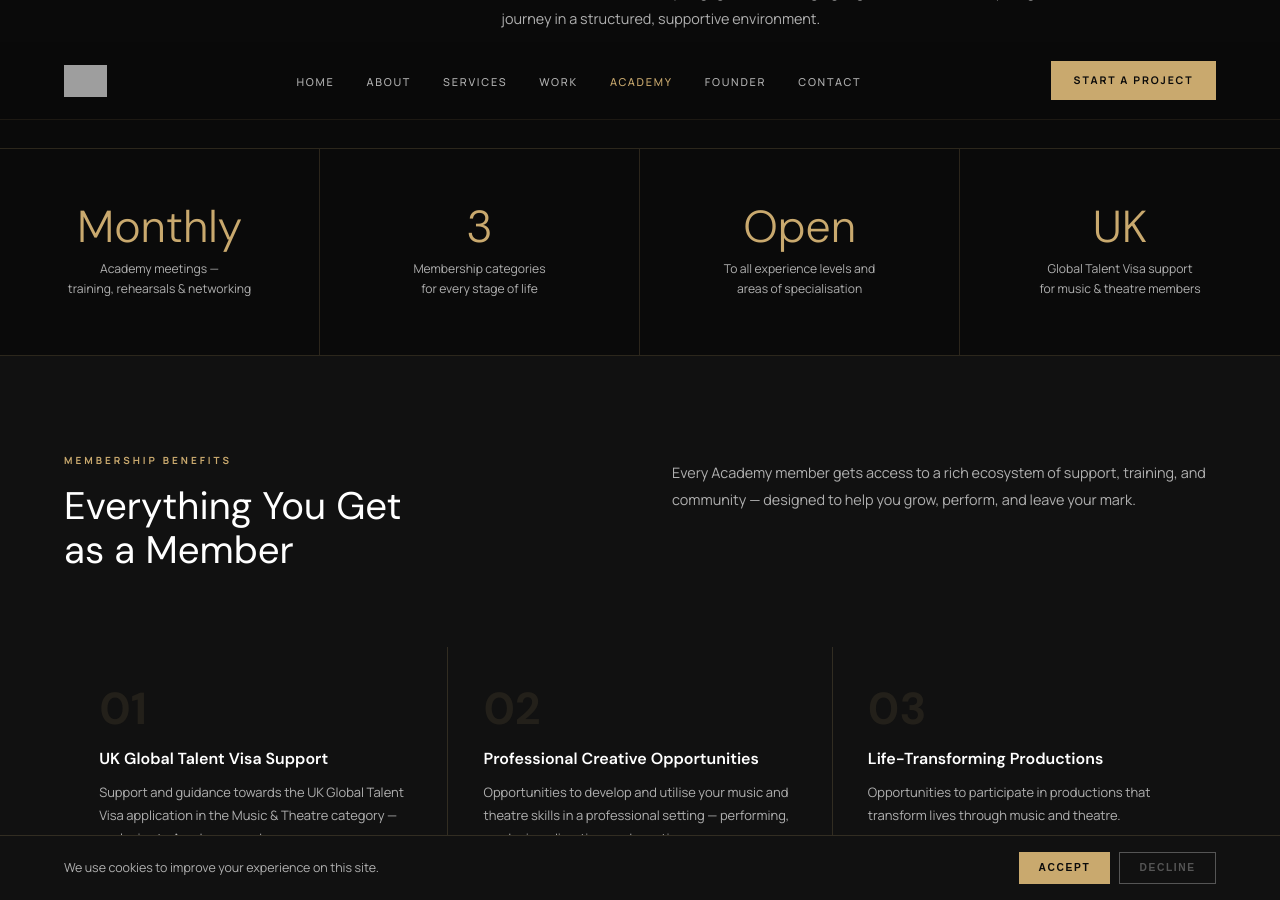
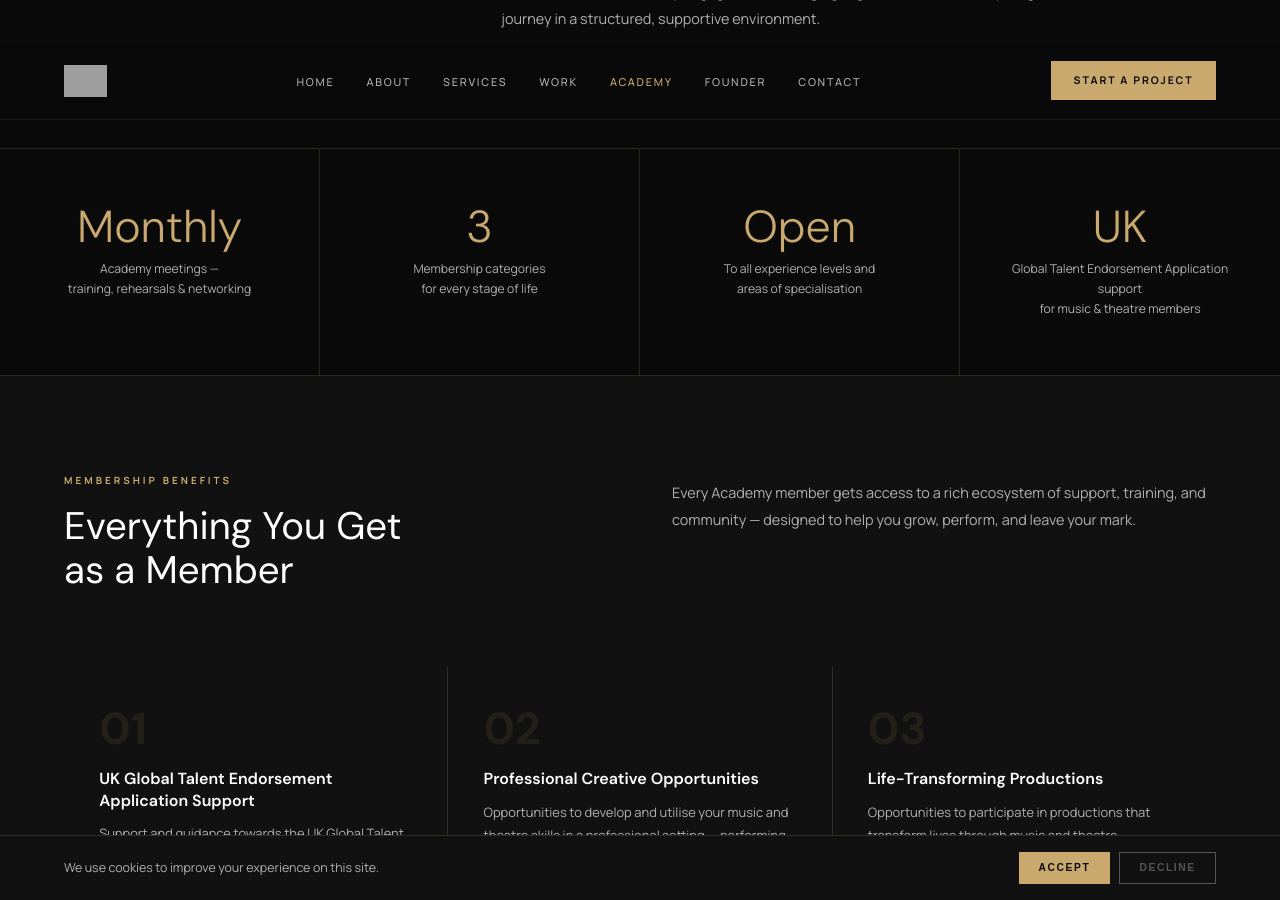
Before and after one commit to RosarioAnthonyWaya/mastercraftv2, a Jekyll site: the page built from academy/index.html, in a window 1280 px wide and 900 px high, scrolled down 1217 px. Built offline with Jekyll 4.4.1, drawn with Linux system fonts in a browser that asks for light colours; grey boxes are pictures that could not be loaded.

Commit message:
Update index.html

```diff
--- a/academy/index.html
+++ b/academy/index.html
@@ -147,7 +147,7 @@ page_css: |
   <div class="ac-stat"><span class="ac-stat-num">Monthly</span><div class="ac-stat-label">Academy meetings —<br>training, rehearsals & networking</div></div>
   <div class="ac-stat"><span class="ac-stat-num">3</span><div class="ac-stat-label">Membership categories<br>for every stage of life</div></div>
   <div class="ac-stat"><span class="ac-stat-num">Open</span><div class="ac-stat-label">To all experience levels and<br>areas of specialisation</div></div>
-  <div class="ac-stat"><span class="ac-stat-num">UK</span><div class="ac-stat-label">Global Talent Visa support<br>for music & theatre members</div></div>
+  <div class="ac-stat"><span class="ac-stat-num">UK</span><div class="ac-stat-label">Global Talent Endorsement Application support<br>for music & theatre members</div></div>
 </div>
 
 <section class="ac-section dark" id="benefits">
@@ -159,7 +159,7 @@ page_css: |
     <p class="ac-section-p" style="padding-top:0.4rem;margin-bottom:0;">Every Academy member gets access to a rich ecosystem of support, training, and community — designed to help you grow, perform, and leave your mark.</p>
   </div>
   <div class="ac-grid-3">
-    <div class="ac-benefit-card"><span class="ac-benefit-num">01</span><h3>UK Global Talent Visa Support</h3><p>Support and guidance towards the UK Global Talent Visa application in the Music &amp; Theatre category — exclusive to Academy members.</p></div>
+    <div class="ac-benefit-card"><span class="ac-benefit-num">01</span><h3>UK Global Talent Endorsement Application Support</h3><p>Support and guidance towards the UK Global Talent Endorsement application in the Music &amp; Theatre category — exclusive to Academy members.</p></div>
     <div class="ac-benefit-card"><span class="ac-benefit-num">02</span><h3>Professional Creative Opportunities</h3><p>Opportunities to develop and utilise your music and theatre skills in a professional setting — performing, producing, directing, and creating.</p></div>
     <div class="ac-benefit-card"><span class="ac-benefit-num">03</span><h3>Life-Transforming Productions</h3><p>Opportunities to participate in productions that transform lives through music and theatre.</p></div>
     <div class="ac-benefit-card"><span class="ac-benefit-num">04</span><h3>Regular Training &amp; Workshops</h3><p>Structured workshops covering script writing, acting, music performance, theatre production, and more.</p></div>
```
